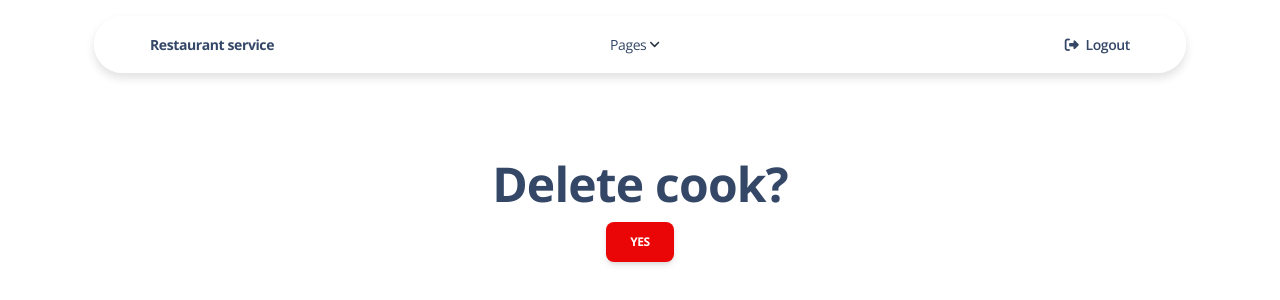
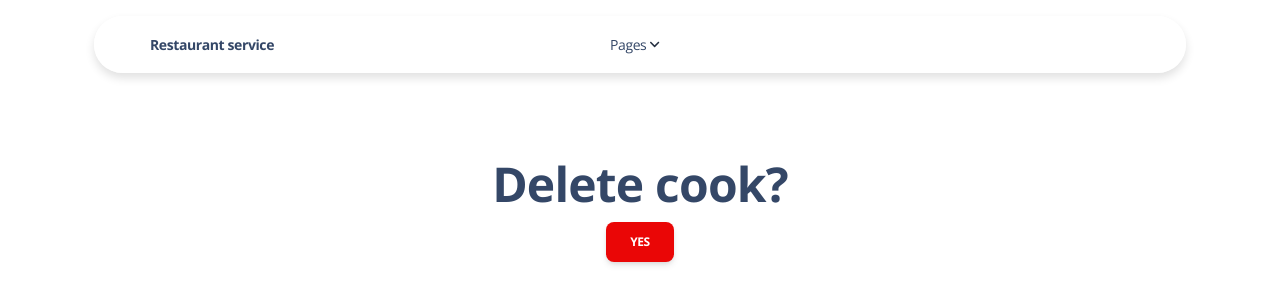
Before and after one commit to gleblitvinenko/ChefHub, a Django app: page /cooks/1/delete/ in a window 1280 px wide. Shown: the top 300 px of the page. Run offline with Django 4.2, Linux system fonts and the light colour scheme; the visitor is signed in with stand-in values (Sample User, id 1); data comes from the database, SQL or seed files in the repository; some libraries are stand-ins or nearby versions.

Commit message:
Fixed login/logout bugs & related name changed

```diff
--- a/kitchen/models.py
+++ b/kitchen/models.py
@@ -25,7 +25,7 @@ class Dish(models.Model):
     description = models.TextField(blank=True)
     price = models.DecimalField(max_digits=5, decimal_places=2)
     dish_type = models.ForeignKey(
-        DishType, related_name="dish", on_delete=models.CASCADE
+        DishType, related_name="dishes", on_delete=models.CASCADE
     )
     cooks = models.ManyToManyField(Cook, related_name="dishes", blank=True)
 
--- a/templates/includes/navigation.html
+++ b/templates/includes/navigation.html
@@ -74,16 +74,21 @@
                         </div>
                         Account
                       </h6>
-                      <a href="{% url 'login' %}" class="dropdown-item border-radius-md">
-                        Sign In
-                      </a>
+                      {% if user.is_authenticated %}
+                        <a class="dropdown-item border-radius-md" href="{% url 'kitchen:cook_detail' pk=user.id %}">{{ user.username }}</a>
+                        <a class="dropdown-item border-radius-md" href="{% url 'logout'%}">Logout</a>
+                      {% else %}
+                        <a href="{% url 'login' %}" class="dropdown-item border-radius-md">
+                          Login
+                        </a>
+                      {% endif %}
                     </div>
-                    <li class="nav-item ms-lg-auto">
-                      <a class="nav-link nav-link-icon me-2" href="{% url 'logout' %}">
-                        <i class="fa fa-sign-out me-1"></i>
-                        <p class="d-inline text-sm z-index-1 font-weight-bold" data-bs-toggle="tooltip" data-bs-placement="bottom" title="Logout">Logout</p>
-                      </a>
-                    </li>
+{#                    <li class="nav-item ms-lg-auto">#}
+{#                      <a class="nav-link nav-link-icon me-2" href="{% url 'logout' %}">#}
+{#                        <i class="fa fa-sign-out me-1"></i>#}
+{#                        <p class="d-inline text-sm z-index-1 font-weight-bold" data-bs-toggle="tooltip" data-bs-placement="bottom" title="Logout">Logout</p>#}
+{#                      </a>#}
+{#                    </li>#}
                   </div>
                 </ul>
             </div>
```
Also changed, not shown: kitchen/migrations/0004_alter_dish_dish_type.py (added).
